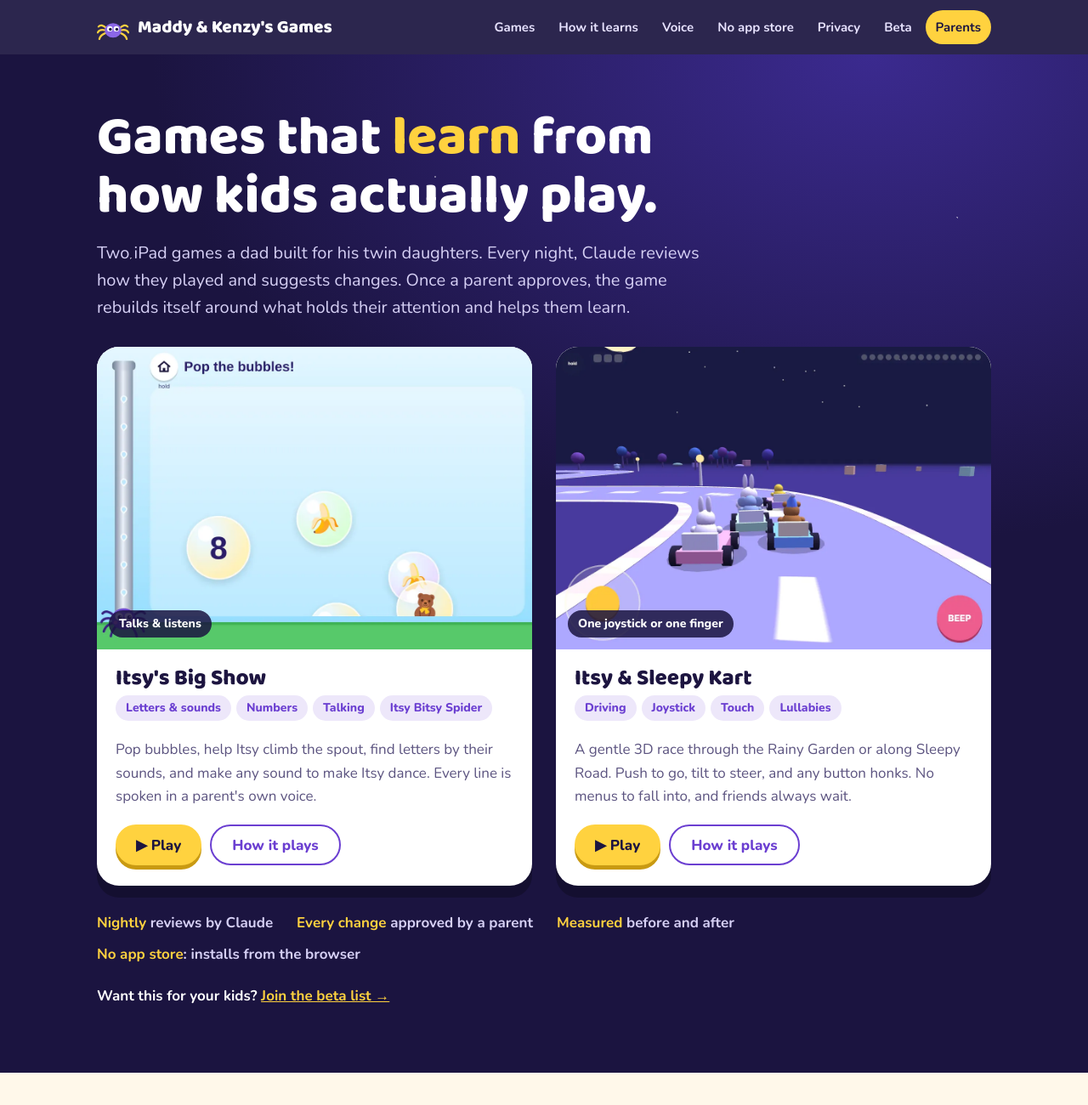
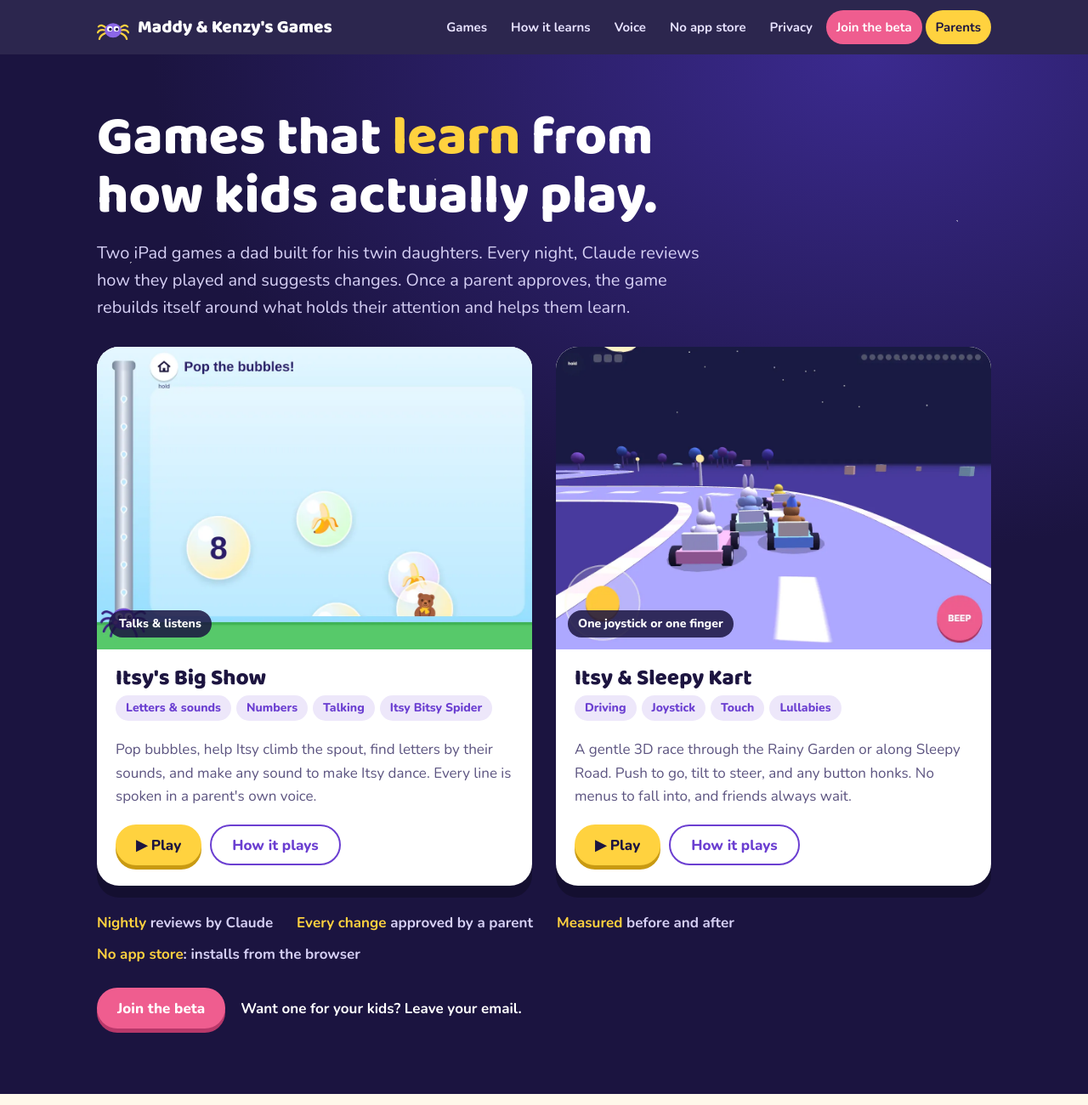
Before and after one commit to kevingkday/MaddyKenzy, a website: page site/index.html in a window 1280 px wide. Shown: the top 1300 px of the page at 85% size. Drawn offline with nearby package versions, Linux system fonts and the light colour scheme.

Commit message:
Beta form: single styled email box (fix stale CSS cache), Join the beta button in header and hero
Co-Authored-By: Claude Opus 5.5 <noreply@anthropic.com>
Claude-Session: https://claude.ai/code/session_01XAppxGyNia3vkVyk45o5iz

```diff
--- a/site/index.html
+++ b/site/index.html
@@ -9,13 +9,13 @@
 <link rel="icon" type="image/png" href="/games/itsy-big-show/icon-192.png">
 <link rel="preconnect" href="https://fonts.googleapis.com"><link rel="preconnect" href="https://fonts.gstatic.com" crossorigin>
 <link href="https://fonts.googleapis.com/css2?family=Baloo+2:wght@700;800&family=Nunito:wght@400;700;800&display=swap" rel="stylesheet">
-<link rel="stylesheet" href="/site.css">
+<link rel="stylesheet" href="/site.css?v=3">
 <style>@media(max-width:600px){.fig{display:none}}</style>
 </head>
 <body>
 <header class="top"><div class="wrap">
  <a class="logo" href="/"><svg viewBox="0 0 120 120" aria-hidden="true"><g fill="none" stroke="#ffd23f" stroke-width="7" stroke-linecap="round"><path d="M36 64Q16 46 6 58"/><path d="M33 72Q10 66 3 80"/><path d="M34 81Q13 88 9 104"/><path d="M84 64Q104 46 114 58"/><path d="M87 72Q110 66 117 80"/><path d="M86 81Q107 88 111 104"/></g><ellipse cx="60" cy="72" rx="31" ry="27" fill="#8b66e6"/><circle cx="48" cy="66" r="10" fill="#fff"/><circle cx="72" cy="66" r="10" fill="#fff"/><circle cx="50" cy="68" r="5.5" fill="#1d1540"/><circle cx="74" cy="68" r="5.5" fill="#1d1540"/></svg>Maddy &amp; Kenzy's Games</a>
- <nav class="nav" aria-label="Sections"><a href="#games">Games</a><a href="#learns">How it learns</a><a href="#voice">Voice</a><a href="#install">No app store</a><a href="#privacy">Privacy</a><a href="#beta">Beta</a><a class="parents" href="/app/">Parents</a></nav>
+ <nav class="nav" aria-label="Sections"><a href="#games">Games</a><a href="#learns">How it learns</a><a href="#voice">Voice</a><a href="#install">No app store</a><a href="#privacy">Privacy</a><a class="join" href="#beta">Join the beta</a><a class="parents" href="/app/">Parents</a></nav>
 </div></header>
 
 <main>
@@ -43,7 +43,7 @@
   </article>
  </div>
  <ul class="facts"><li><b>Nightly</b> reviews by Claude</li><li><b>Every change</b> approved by a parent</li><li><b>Measured</b> before and after</li><li><b>No app store</b>: installs from the browser</li></ul>
- <p class="betanudge">Want this for your kids? <a href="#beta">Join the beta list →</a></p>
+ <p class="betanudge"><a class="btn join" href="#beta">Join the beta</a><span>Want one for your kids? Leave your email.</span></p>
 </div></section>
 
 <section class="band" id="what"><div class="wrap row2">
@@ -185,7 +185,7 @@
  <form id="betaForm" class="betaform" novalidate>
   <label class="sr" for="betaEmail">Email</label>
   <input id="betaEmail" name="email" type="email" inputmode="email" autocomplete="email" placeholder="you@example.com" required maxlength="254">
-  <input class="hp" name="website" tabindex="-1" autocomplete="off" aria-hidden="true">
+  <input class="hp" style="position:absolute;left:-9999px;width:1px;height:1px;opacity:0" name="website" tabindex="-1" autocomplete="off" aria-hidden="true">
   <button class="btn play" type="submit">Join the beta</button>
  </form>
  <p id="betaMsg" class="betamsg" role="status" aria-live="polite"></p>
--- a/site/site.css
+++ b/site/site.css
@@ -34,7 +34,8 @@ img{max-width:100%;display:block}
 .nav a{color:#e7e2ff;text-decoration:none;font-weight:700;font-size:15px;padding:8px 12px;border-radius:999px;white-space:nowrap}
 .nav a:hover{background:rgba(255,255,255,.1)}
 .nav a.parents{background:var(--sun);color:var(--ink)}
-@media(max-width:860px){.nav a:not(.parents){display:none}}
+.nav a.join{background:var(--berry);color:#fff}
+@media(max-width:860px){.nav a:not(.parents):not(.join){display:none}}
 
 /* hero: the shelf */
 .hero{background:radial-gradient(110% 80% at 80% 0%,#3b2a8f 0,var(--night) 60%);color:#fff;position:relative;overflow:hidden}
@@ -137,7 +138,8 @@ footer.site a{color:#fff}
 @media (prefers-reduced-motion:reduce){html{scroll-behavior:auto}*{transition:none!important;animation:none!important}}
 
 /* beta sign-up */
-.betanudge{margin:22px 0 0;font-weight:700}.betanudge a{color:var(--sun)}
+.betanudge{display:flex;flex-wrap:wrap;align-items:center;gap:12px 18px;margin:26px 0 0;font-weight:700}
+.btn.join{background:var(--berry);color:#fff;box-shadow:0 5px 0 #b8386a}.btn.join:active{transform:translateY(3px);box-shadow:0 2px 0 #b8386a}
 .beta{background:var(--night);color:#fff}.beta .lead{color:#d6d0f5;max-width:640px}.beta .hint{color:#b9b0e6;font-size:14px}
 .betaform{display:flex;flex-wrap:wrap;gap:12px;margin-top:22px;max-width:560px}
 .betaform input[type=email]{flex:1 1 260px;min-height:52px;padding:12px 18px;border-radius:999px;border:2px solid #fff3;background:#fff;color:#1b1440;font:700 17px Nunito,sans-serif}
@@ -146,3 +148,5 @@ footer.site a{color:#fff}
 .hp{position:absolute;left:-9999px;width:1px;height:1px;opacity:0}
 .sr{position:absolute;width:1px;height:1px;overflow:hidden;clip:rect(0 0 0 0)}
 .betamsg{min-height:1.4em;margin:12px 0 0;font-weight:800}.betamsg.ok{color:var(--sun)}.betamsg.err{color:#ffb3cb}
+@media(max-width:560px){.nav a.join{display:none}}
+.beta{background:radial-gradient(90% 120% at 85% 0%,#3b2a8f 0,var(--night) 65%)}
```
Also changed, not shown: site/about/itsy-big-show/index.html (+2 -2 lines), site/about/itsy-sleepy-kart/index.html (+2 -2 lines), 1 other file.
